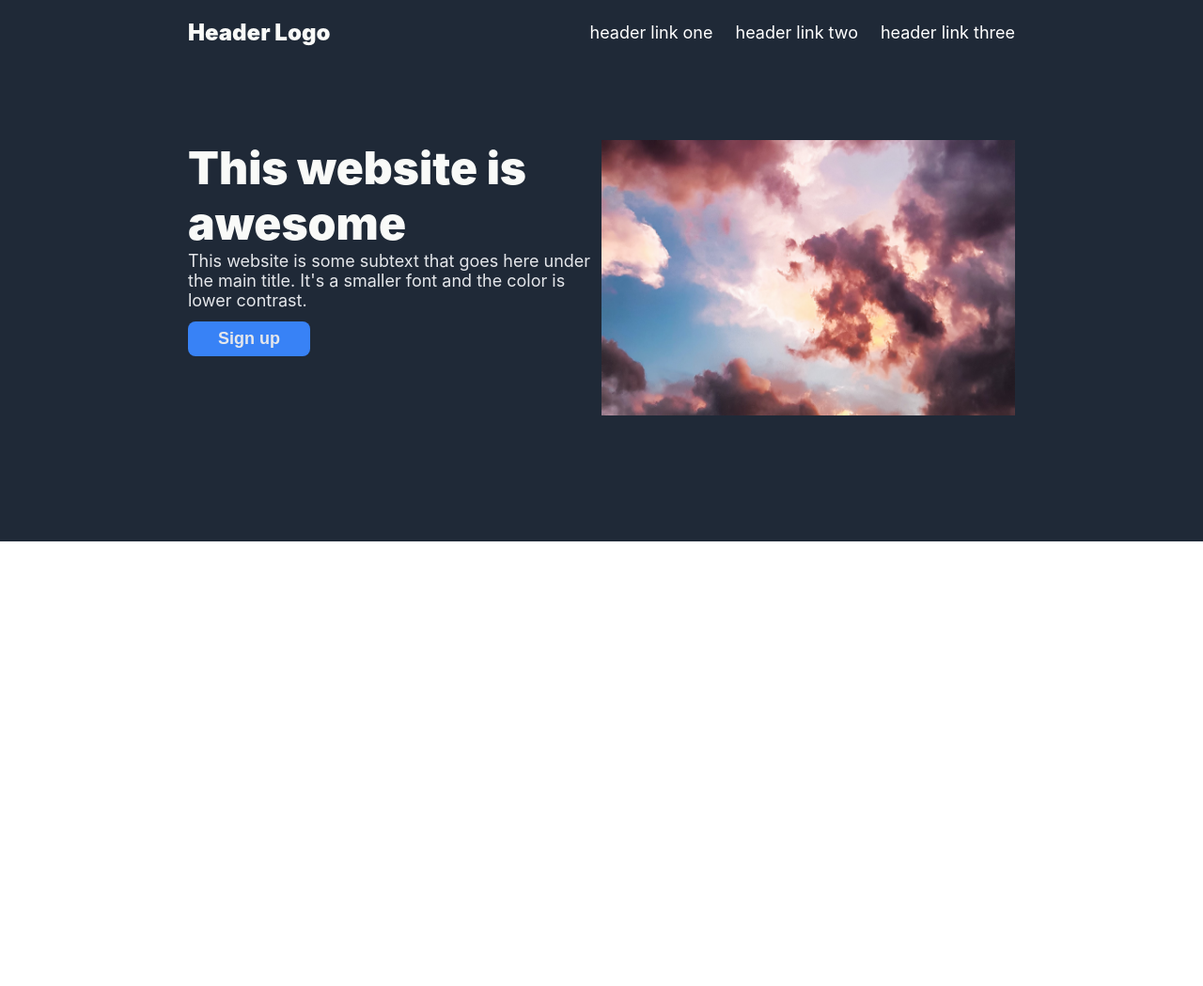
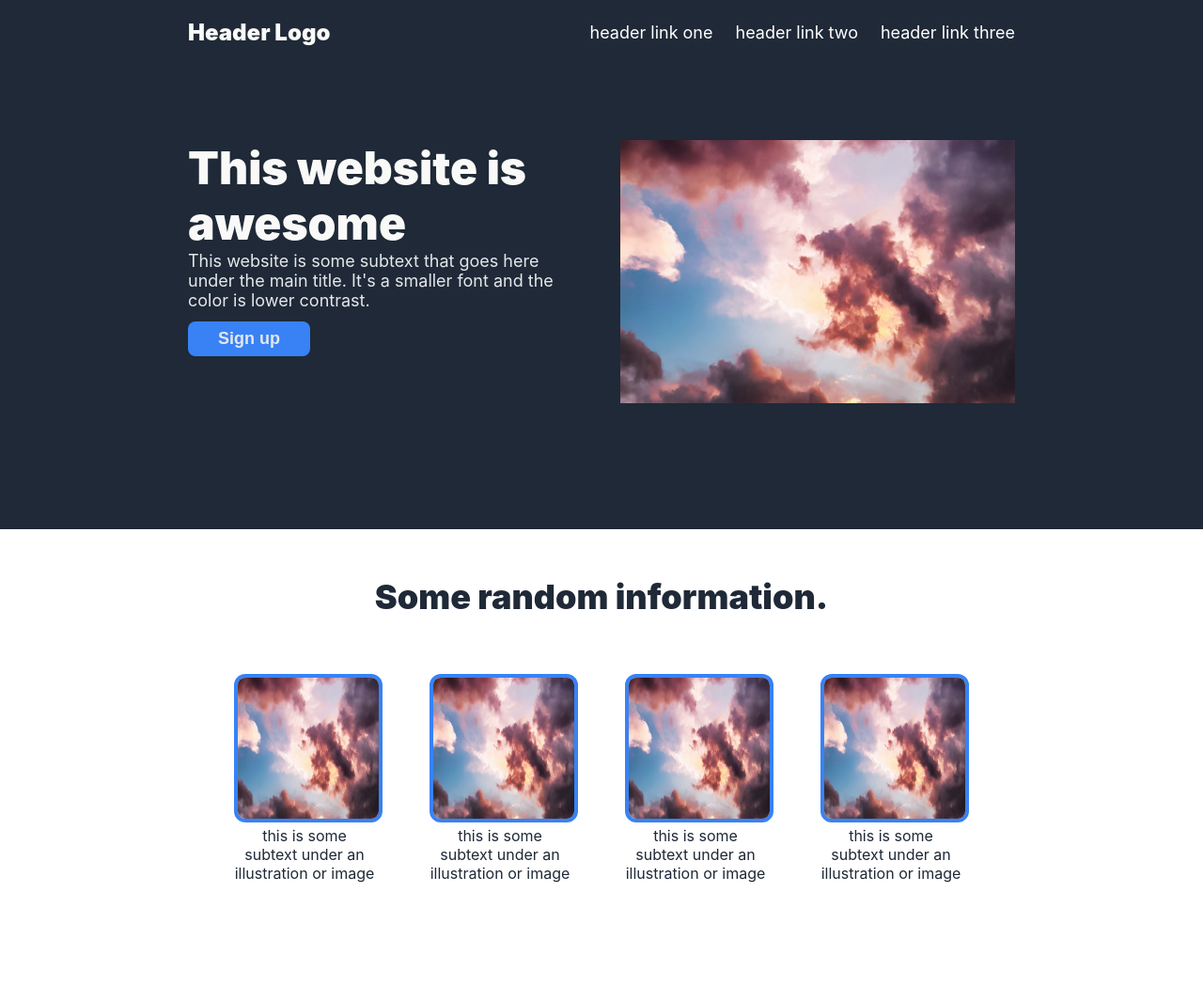
Before and after one commit to steveesong/Foundations-Landing-Page-, a plain HTML site: page index.html in a window 1280 px wide. Shown: the whole page at 94% size. Before the commit the page ends 800 px from the top, so only its background shows below. Drawn offline with Linux system fonts and the light colour scheme.

Commit message:
Add hero and information section

```diff
--- a/index.html
+++ b/index.html
@@ -30,5 +30,28 @@
                 <img src="./images/orangeclouds.jpg">
             </div>
         </div>
+        <div class="info">
+            <div class="infosection">
+                Some random information.
+            </div>
+            <div class="infosection2">
+                <div class="images">
+                    <img src="./images/orangeclouds.jpg">
+                    <div class="text">this is some subtext under an illustration or image</div>
+                </div>
+                <div class="images">
+                    <img src="./images/orangeclouds.jpg">
+                    <div class="text">this is some subtext under an illustration or image</div>
+                </div>
+                <div class="images">
+                    <img src="./images/orangeclouds.jpg">
+                    <div class="text">this is some subtext under an illustration or image</div>
+                </div>
+                <div class="images">
+                    <img src="./images/orangeclouds.jpg">
+                    <div class="text">this is some subtext under an illustration or image</div>
+                </div>
+            </div>
+        </div>
     </body>
 </html>
--- a/style.css
+++ b/style.css
@@ -37,12 +37,13 @@ a {
 .hero {
     display: flex;
     background-color: #1F2937;
-    padding: 80px 200px 130px;
+    padding: 80px 240px 130px 200px;
 }
 
 .herotext {
     width: 50%;
     flex-shrink: 0;
+    padding-right: 40px;
 }
 
 .heromain {
@@ -70,8 +71,43 @@ a {
 .heroimage {
     width: 50%;
     flex-shrink: 0;
+    max-width: 800px;
 }
 
-img {
+.heroimage img {
     width: 100%;
 }
+
+.info {
+    display: flex;
+    flex-direction: column;
+}
+
+.infosection {
+    display: flex;
+    justify-content: center;
+    margin-top: 50px;
+    font-size: 36px;
+    font-weight: 900;
+    color: #1F2937;
+}
+
+.infosection2 {
+    display: flex;
+    justify-content: center;
+    gap: 50px;
+    margin: 60px 0 110px 0;
+    text-align: center;
+}
+
+.images img {
+    width: 150px;
+    height: 150px;
+    border-radius: 12px;
+    border: 4px solid #3882F6;
+}
+
+.text {
+    color: #1F2937;
+    width: 150px;
+}
```
